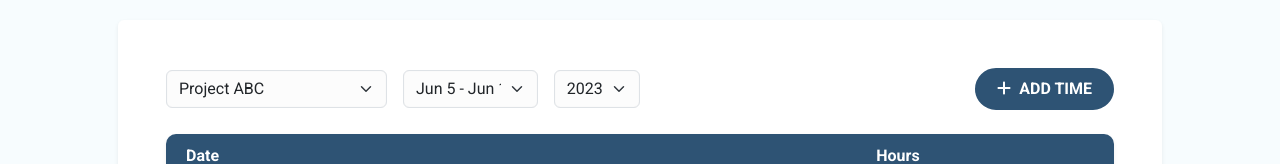
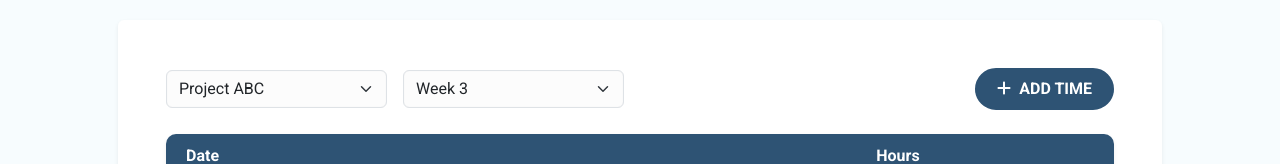
Before and after one commit to dizzacnd/time-tracker, a Vue app: page /dashboard in a window 1280 px wide. Shown: the part 416-580 px from the top of the page. Built offline with nearby package versions, Linux system fonts and the light colour scheme.

Commit message:
feat: add stored weeks on local storage

```diff
--- a/src/App.vue
+++ b/src/App.vue
@@ -17,11 +17,14 @@ export default {
     }
   },
   mounted() {
+    // Sample Data
     var projects = [{"id":"1", "name":"Project ABC"}, {"id":"2", "name":"Project DEF"}, {"id":"3", "name":"Project JHI"}];
+    var weeks = [{"id":"1", "name":"Week 1"}, {"id":"2", "name":"Week 2"}, {"id":"3", "name":"Week 3"}];
     var logs = [{
         "id":"1",
         "project_id":"1",
         "day":"Monday",
+        "week_id":"3",
         "hours": 8,
         logs: [{
           "time": "8:00AM - 12:00PM",
@@ -36,6 +39,7 @@ export default {
         "id":"2",
         "project_id":"1",
         "day":"Tuesday",
+        "week_id":"3",
         "hours": 8,
         logs: [{
           "time": "8:00AM - 12:00PM",
@@ -48,7 +52,9 @@ export default {
         }]
       }];
 
+    // Store sample data to local storage
     localStorage.setItem("projects", JSON.stringify(projects));
+    localStorage.setItem("weeks", JSON.stringify(weeks));
     localStorage.setItem("logs", JSON.stringify(logs));
   }
 }
--- a/src/components/Dashboard.vue
+++ b/src/components/Dashboard.vue
@@ -9,15 +9,12 @@
           </select>
           <div class="d-flex col-12 col-md-6 ms-md-3 mt-3 mt-md-0">
             <select class="form-select me-3">
-              <option value="">May 15 - May 21</option>
-              <option value="">May 22 - May 28</option>
-              <option value="">May 29 - Jun 4</option>
-              <option value="" selected>Jun 5 - Jun 11</option>
+              <option v-for="(week, index) in storedWeeks" :key="index" value="week.id" :selected="week.id==3">{{ week.name }}</option>
             </select>
-            <select class="form-select year">
+            <!-- <select class="form-select year">
               <option value="">2022</option>
               <option value="" selected>2023</option>
-            </select>
+            </select> -->
           </div>
         </div>
         <button class="btn-blue rounded-pill mt-3 mt-md-0" data-bs-toggle="modal" data-bs-target="#addModal"><i class="fa-solid fa-plus me-1"></i> Add Time</button>
@@ -53,11 +50,13 @@ export default {
   data() {
     return {
       storedProjects: {},
+      storedWeeks: {},
       storedLogs: {},
     };
   },
   mounted() {
     this.storedProjects = JSON.parse(localStorage.getItem("projects"));
+    this.storedWeeks = JSON.parse(localStorage.getItem("weeks"));
     this.storedLogs = JSON.parse(localStorage.getItem("logs"));
   },
 };
--- a/src/components/ViewDate.vue
+++ b/src/components/ViewDate.vue
@@ -4,7 +4,7 @@
 			<div class="d-lg-flex justify-content-between align-items-center">
         <h1 class="fw-bold fs-4 mb-0">
           <router-link to="/dashboard" class="me-2"><i class="fa-solid fa-angle-left"></i></router-link>
-          {{ currentProject.name }} | {{ currentLog.day }}
+          {{ currentProject.name }} | {{ currentLog.day }} {{ currentWeek.name }}
         </h1>
         <button class="btn-blue rounded-pill mt-3 mt-lg-0" data-bs-toggle="modal" data-bs-target="#addModal"><i class="fa-solid fa-plus me-1"></i> Add Time</button>
 			</div>
@@ -49,20 +49,26 @@ export default {
     return {
       storedProjects: {},
       storedLogs: {},
+      storedWeeks: {},
       logId: null,
       currentLog: [],
       projectId: null,
-      currentProject: [],
+      currentProject: {},
+      weekId: null,
+      currentWeek: [],
     };
   },
   mounted() {
     this.storedProjects = JSON.parse(localStorage.getItem("projects"));
+    this.storedWeeks = JSON.parse(localStorage.getItem("weeks"));
     this.storedLogs = JSON.parse(localStorage.getItem("logs"));
 
     this.logId = this.$router.currentRoute._value.params.id;
     this.currentLog = this.storedLogs[this.logId - 1];
 
     this.currentProject = this.storedProjects[this.currentLog.project_id - 1];
+
+    this.currentWeek = this.storedWeeks[this.currentLog.week_id - 1];
   },
 };
 </script>
```
